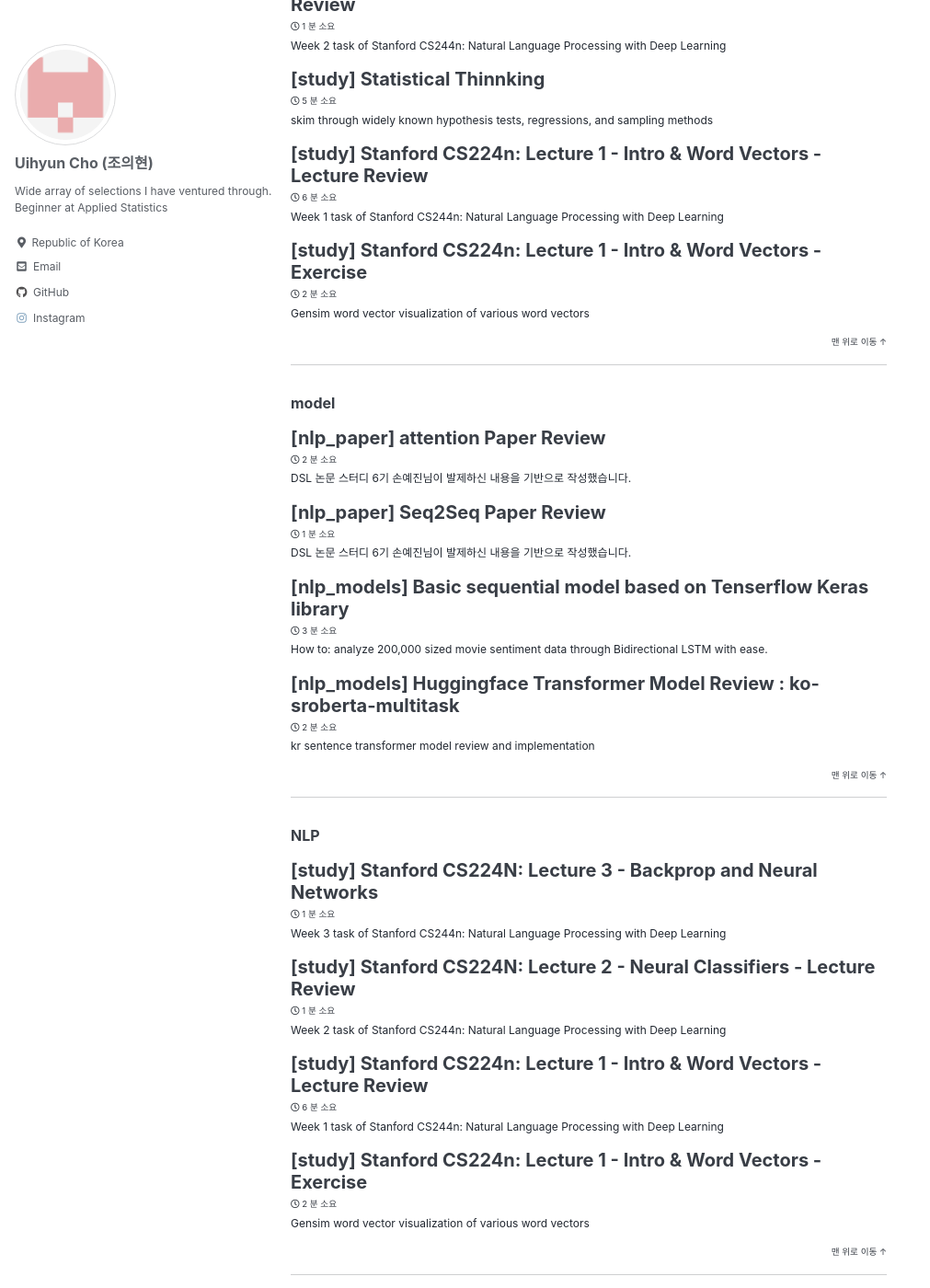
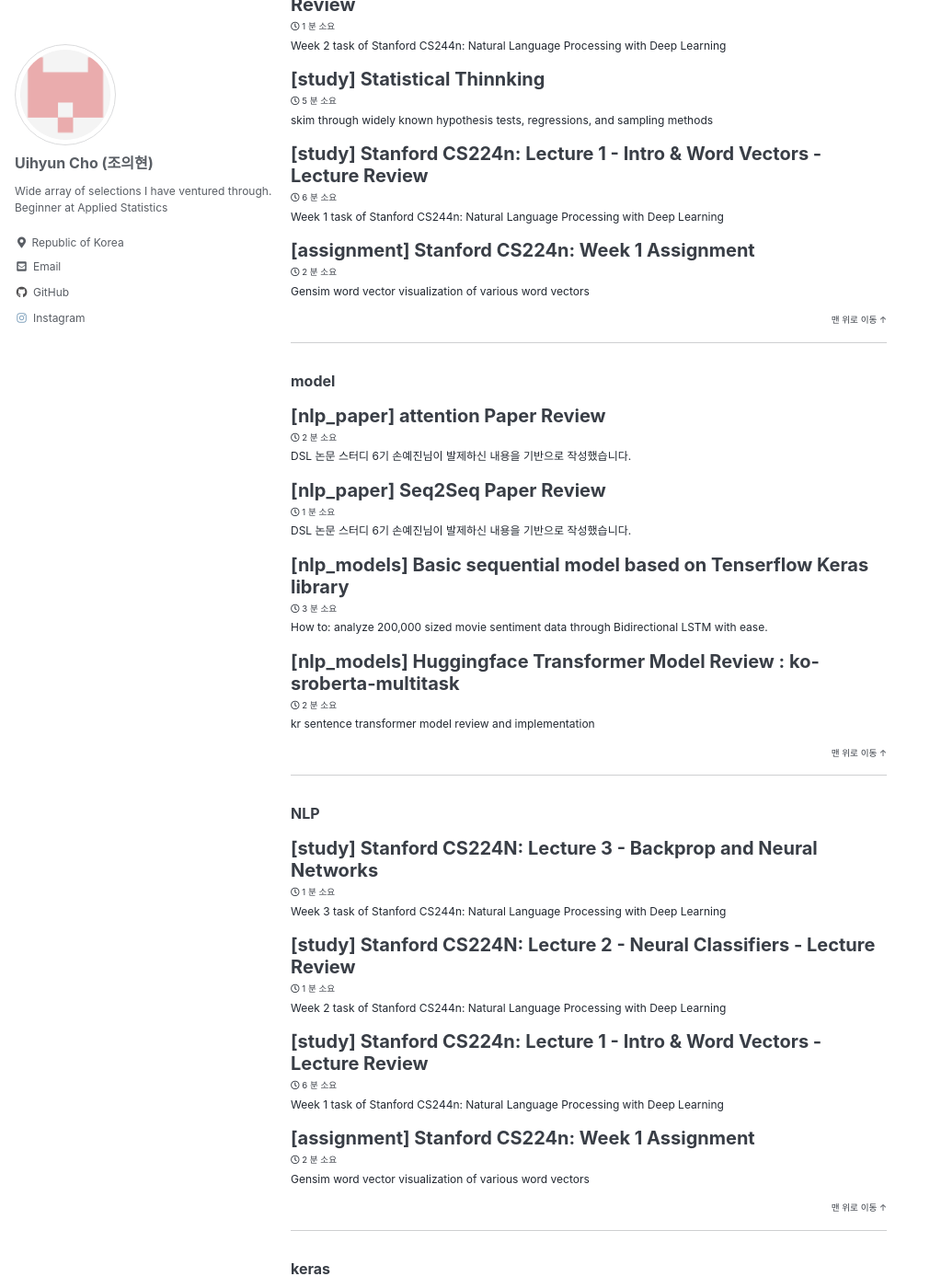
Before and after one commit to a2ran/a2ran.github.io, a Jekyll site: the page built from _pages/tag-archive.md, in a window 1280 px wide and 1400 px high, scrolled down 2227 px. Shown: the whole window at 92% size, without its empty margins (0-1011 px from the left). Built offline with Jekyll 4.4.1, drawn with Linux system fonts in a browser that asks for light colours; cached includes are drawn as plain includes; some of the changed text lies outside the part shown.

Commit message:
Update 2023-01-11-nlp-week1-excersie.md

```diff
--- a/_posts/study/2023-01-11-nlp-week1-excersie.md
+++ b/_posts/study/2023-01-11-nlp-week1-excersie.md
@@ -1,5 +1,5 @@
 ---
-title: "[study] Stanford CS224n: Lecture 1 - Intro & Word Vectors - Exercise"
+title: "[assignment] Stanford CS224n: Week 1 Assignment"
 toc: true
 use_math: true
 categories:
```
